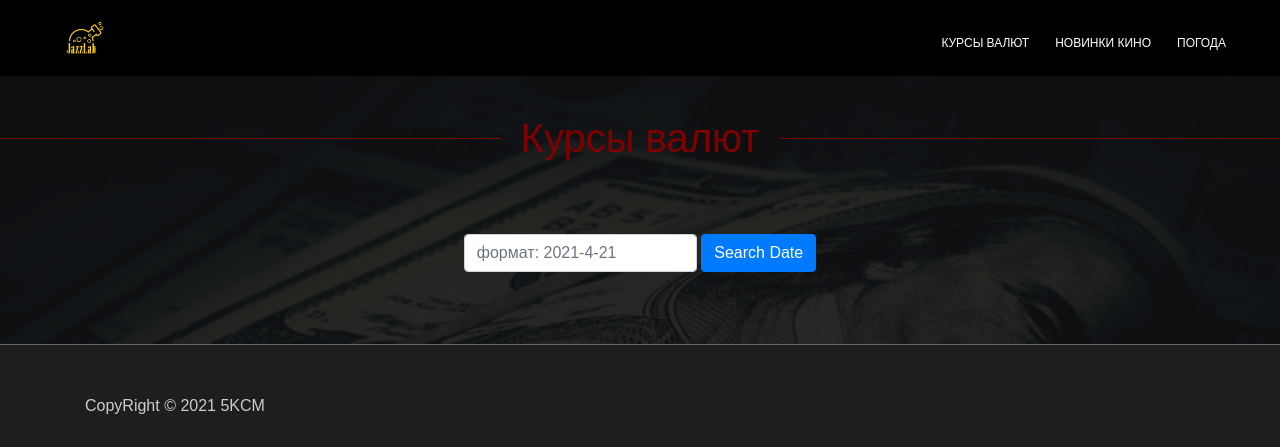
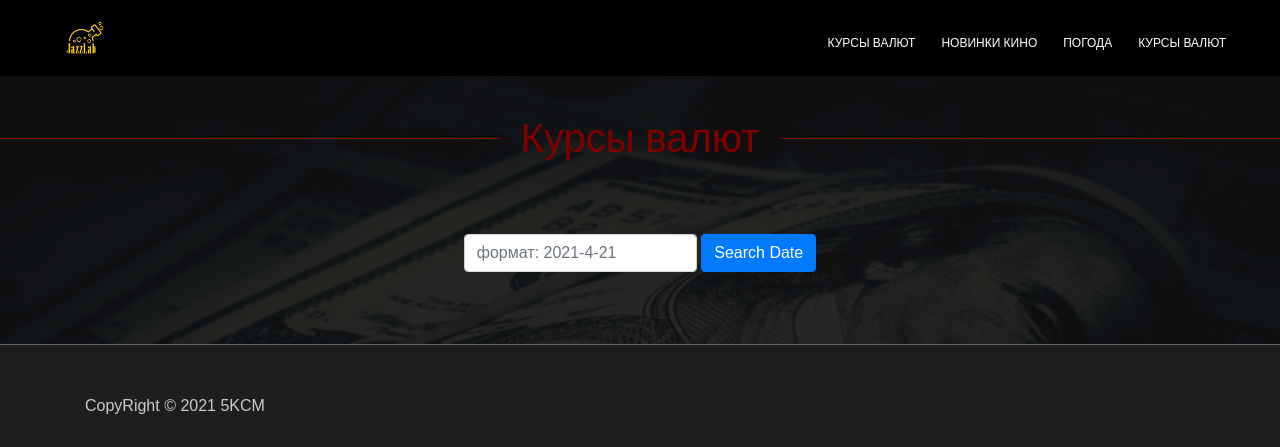
Before and after one commit to sidinggar/labs, a Flask app: page / in a window 1280 px wide. Shown: the top 447 px of the page. Run offline with Flask 2, Linux system fonts and the light colour scheme; parts of the project's set-up code (start-up, migrations or seed data) failed here and were passed over; some libraries are stand-ins or nearby versions.

Commit message:
Update index.html

```diff
--- a/templates/index.html
+++ b/templates/index.html
@@ -30,6 +30,9 @@
             </li>
             <li class="nav-item {{ 'active' if active_page == 'weather' else '' }}">
                 <a class="nav-link" href="{{ url_for('weather') }}">Погода</a>
+            </li>
+            <li class="nav-item {{ 'active' if active_page == 'paste' else '' }}">
+                <a class="nav-link" href="{{ url_for('comments') }}">Курсы валют</a>
             </li>
         </ul>
     </div>
```
